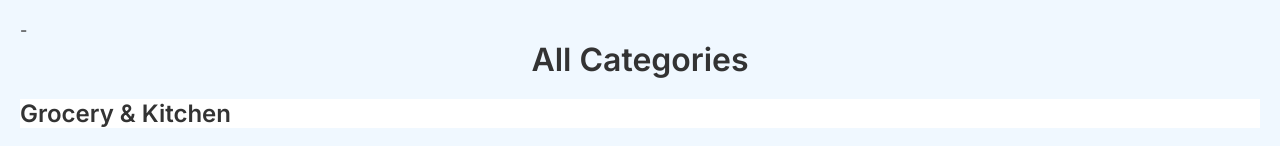
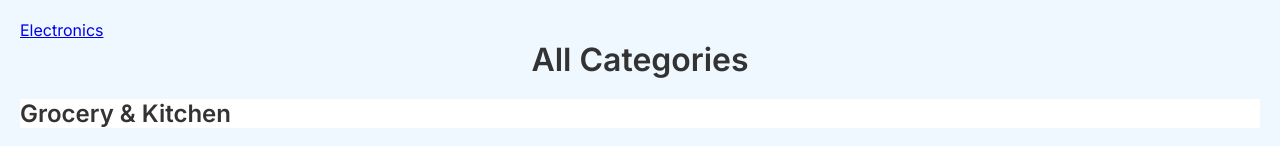
Before and after one commit to tanajidasagt/my-website, a plain HTML site: page flippcart.html in a window 1280 px wide. Shown: the top 146 px of the page. Drawn offline with Linux system fonts and the light colour scheme.

Commit message:
Update flippcart.html

```diff
--- a/flippcart.html
+++ b/flippcart.html
@@ -3,7 +3,9 @@
 <head>
   <meta charset="UTF-8">
   <title>flippcart</title>
- <link rel="icon" type="image/x-icon" href="C:\Users\Tanaji\Downloads\favicon.ico"> -
+ <link rel="icon" type="image/x-icon" href="C:\Users\Tanaji\Downloads\favicon.ico">
+	<a href="electronics.html" class="category-button">Electronics</a>
+
   <meta name="viewport" content="width=device-width, initial-scale=1.0">
   <link href="https://fonts.googleapis.com/css2?family=Inter:wght@400;600&display=swap" rel="stylesheet">
   <style>
```
